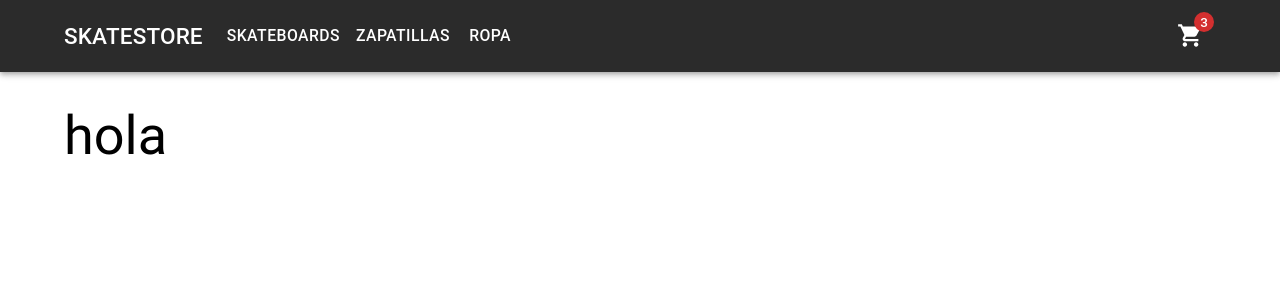
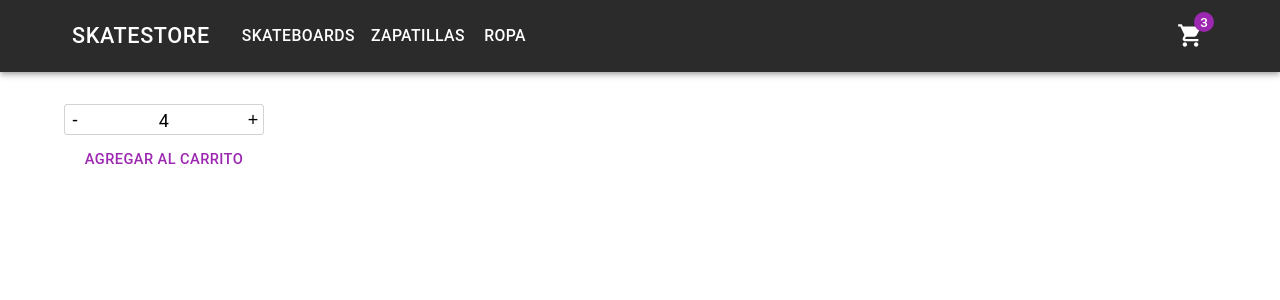
Before and after one commit to alanwtf/ecommerce-alan-mathiasen, a React (Create React App) app: page / in a window 1280 px wide. Shown: the top 300 px of the page. Built offline with nearby package versions, Linux system fonts and the light colour scheme.

Commit message:
Added ItemCount component

```diff
--- a/src/App.js
+++ b/src/App.jsx
@@ -1,5 +1,5 @@
 import "./App.scss";
-import ItemListContainer from "./components/ItemListContainer/ItemListContainer";
+import ItemListContainer from "./Container/ItemListContainer/ItemListContainer";
 import NavBar from "./components/NavBar/NavBar";
 function App() {
     return (
--- a/src/components/ItemListContainer/ItemListContainer.js
+++ b/src/Container/ItemListContainer/ItemListContainer.jsx
@@ -2,11 +2,15 @@ import Typography from "@mui/material/Typography";
 import Container from "@mui/material/Container";
 import React from "react";
 import "./ItemListContainer.scss";
+import ItemCount from "../../components/ItemCount/ItemCount";
 
 const ItemListContainer = ({ greeting }) => {
+    const handleAddToCart = (qty) => {
+        console.log(qty);
+    };
     return (
         <Container maxWidth="lg" sx={{ p: 4 }}>
-            <Typography variant="h3">{greeting}</Typography>
+            <ItemCount initial={4} stock={8} onAdd={handleAddToCart} />
         </Container>
     );
 };
--- a/src/components/CartWidget/CartWidget.js
+++ b/src/components/CartWidget/CartWidget.jsx
@@ -8,7 +8,7 @@ const CartWidget = () => {
     let itemsQty = 3;
     return (
         <IconButton size="large" color="inherit">
-            <Badge badgeContent={itemsQty} color="error">
+            <Badge badgeContent={itemsQty} color="secondary">
                 <ShoppingCartIcon />
             </Badge>
         </IconButton>
--- /dev/null
+++ b/src/components/ItemCount/ItemCount.jsx
@@ -0,0 +1,60 @@
+import React, { useState, useEffect } from "react";
+
+import "./ItemCount.scss";
+
+import Box from "@mui/material/Box";
+import Button from "@mui/material/Button";
+import ButtonBase from "@mui/material/ButtonBase";
+import Typography from "@mui/material/Typography";
+
+const ItemCount = ({ initial = 3, stock = 10, onAdd }) => {
+    const [count, setCount] = useState(initial);
+
+    const handleSubstract = () => {
+        count > 1
+            ? setCount(count - 1)
+            : alert("El valor no puede ser menor a 1");
+    };
+
+    const handleAdd = () => {
+        count < stock
+            ? setCount(count + 1)
+            : alert(
+                  `El valor no puede ser mayor al stock. Stock disponible: ${stock}`
+              );
+    };
+
+    useEffect(() => setCount(initial), [initial]);
+
+    return (
+        <Box className="item-count-container">
+            {stock < 1 ? (
+                <Typography variant="subtitle2">Sin stock.</Typography>
+            ) : (
+                <Box className="item-count-btns">
+                    <ButtonBase className="count-btn" onClick={handleSubstract}>
+                        -
+                    </ButtonBase>
+                    <Typography>{count}</Typography>
+                    <ButtonBase className="count-btn" onClick={handleAdd}>
+                        +
+                    </ButtonBase>
+                </Box>
+            )}
+
+            <Button
+                fullWidth
+                size="small"
+                variant="text"
+                color="secondary"
+                disabled={stock < 1}
+                onClick={() => onAdd(count)}
+                sx={{ mt: 1 }}
+            >
+                Agregar al carrito
+            </Button>
+        </Box>
+    );
+};
+
+export default ItemCount;
--- /dev/null
+++ b/src/components/ItemCount/ItemCount.scss
@@ -0,0 +1,26 @@
+@import "../../index.scss";
+
+.item-count-container {
+    width: 200px;
+    height: 20px;
+}
+
+.item-count-btns {
+    display: flex;
+    justify-content: space-between;
+    border: 1px solid lightgray;
+    border-radius: 3px;
+    align-items: center;
+    padding-top: 2px;
+}
+
+.count-btn {
+    width: 20px;
+    height: 20px;
+    font-size: 18px;
+}
+
+.item-count-input {
+    display: flex;
+    justify-content: center;
+}
--- a/src/components/NavBar/NavBar.js
+++ b/src/components/NavBar/NavBar.jsx
@@ -34,9 +34,25 @@ const NavBar = () => {
                         variant="h6"
                         noWrap
                         component="div"
-                        sx={{ mr: 2, display: { xs: "none", md: "flex" } }}
+                        sx={{
+                            mr: 2,
+                            display: {
+                                xs: "none",
+                                md: "flex",
+                            },
+                        }}
                     >
-                        <div className="logo">SKATESTORE</div>
+                        <Button
+                            onClick={handleCloseNavMenu}
+                            sx={{
+                                my: 1,
+                                color: "white",
+                                display: "block",
+                                fontSize: "1.2rem",
+                            }}
+                        >
+                            SKATESTORE
+                        </Button>
                     </Typography>
 
                     <Box
@@ -94,7 +110,17 @@ const NavBar = () => {
                             display: { xs: "flex", md: "none" },
                         }}
                     >
-                        SKATESTORE
+                        <Button
+                            onClick={handleCloseNavMenu}
+                            sx={{
+                                my: 1,
+                                color: "white",
+                                display: "block",
+                                fontSize: "1.2rem",
+                            }}
+                        >
+                            SKATESTORE
+                        </Button>
                     </Typography>
                     <Box
                         sx={{
```
Also changed, not shown: src/Container/ItemListContainer/ItemListContainer.scss (renamed from src/components/ItemListContainer/ItemListContainer.scss).
